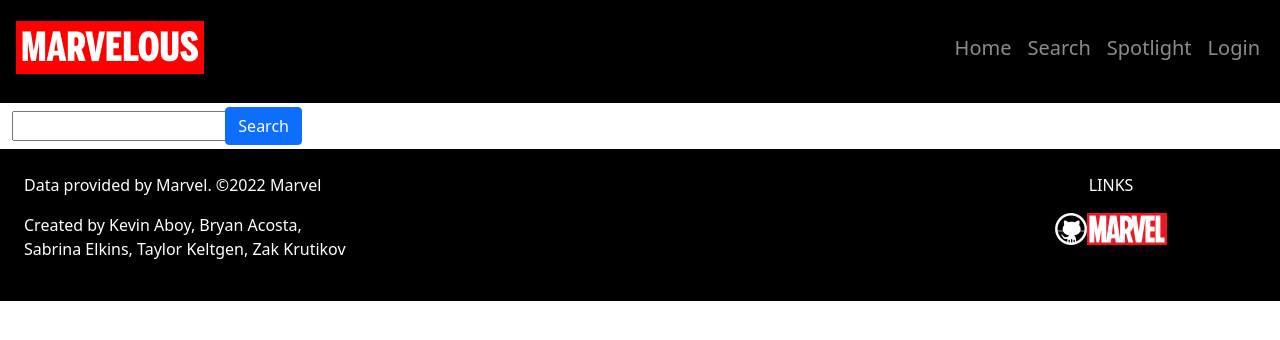
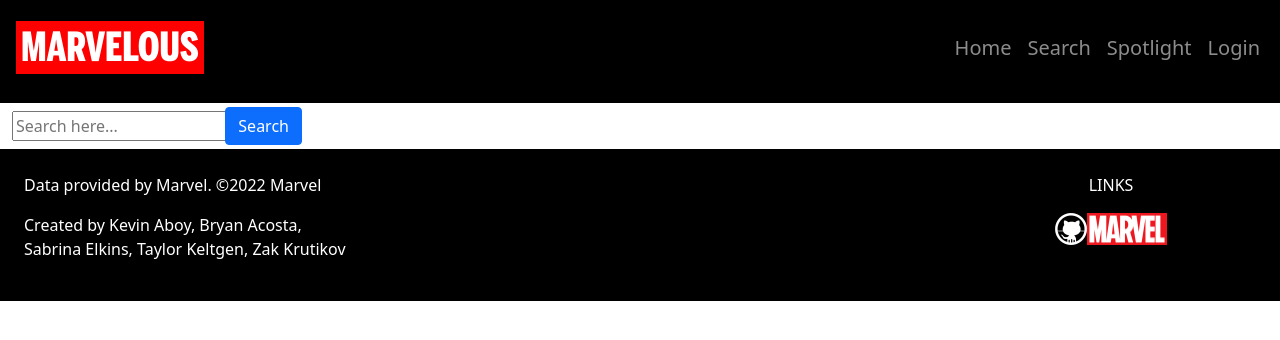
Before and after one commit to taylorkeltgen/marvelous, a React (Create React App) app in the folder client/: page /search in a window 1280 px wide. Shown: the top 340 px of the page. Built offline with nearby package versions, Linux system fonts and the light colour scheme.

Commit message:
update to home.js

```diff
--- a/client/src/components/Search/index.js
+++ b/client/src/components/Search/index.js
@@ -34,18 +34,19 @@
 
 	return (
 		<Container fluid>
-			<Form>
+			<Form class="search" actions="">
 				<Row className="align-items-center">
 					<Col sm={2} className="my-1">
 						<input
-							type="text"
+							type="search"
+              placeholder="Search here..."
               className="searchTerm"
 							value={search}
 							onChange={handleInputChange}
 						></input>
 					</Col>
 					<Col sm={3} className="my-1">
-						<Button type="button" className="searchButton" onClick={clicked}>
+						<Button type="submit" className="searchButton" onClick={clicked}>
 							Search
 						</Button>
 					</Col>
--- a/client/src/pages/Home.js
+++ b/client/src/pages/Home.js
@@ -13,7 +13,11 @@
 			>
 				<Col>
 					<h1>Welcome to Marvelous</h1>
-					<p>for comic book lovers</p>
+					<p>comic book lovers, movie fans, and newcomers!</p>
+					<p>Each week we introduce a new character.</p>
+					<p>Want more selections?</p>
+					<p>Search through the entire Marvel API database
+						to learn about your favorite comic book superheros and villians.</p>
 					<Link to="/spotlight" style={{ textDecoration: "none" }}>
 						<Button variant="secondary">View featured hero</Button>{" "}
 					</Link>
```
Also changed, not shown: client/src/assets/marvel-search-bgpic.jpeg (added), 1 other file (tests, documents, lock files or other folders).
